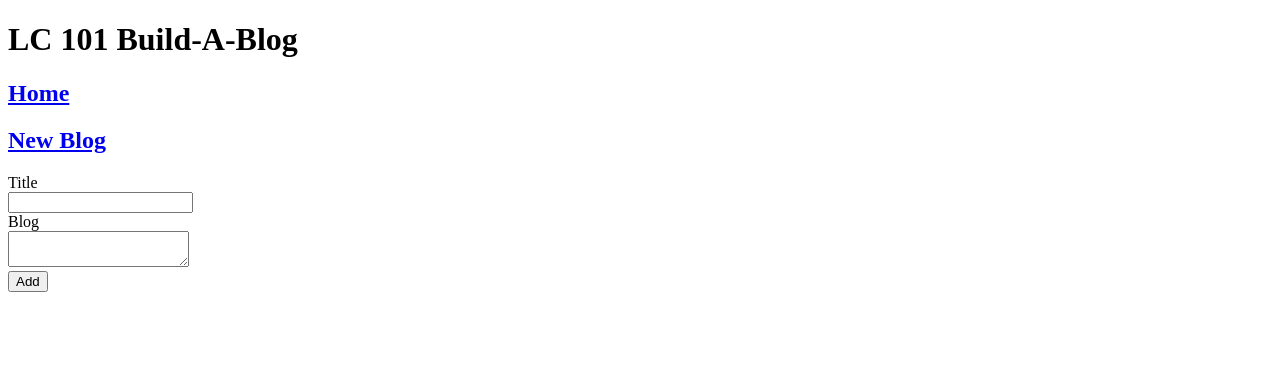
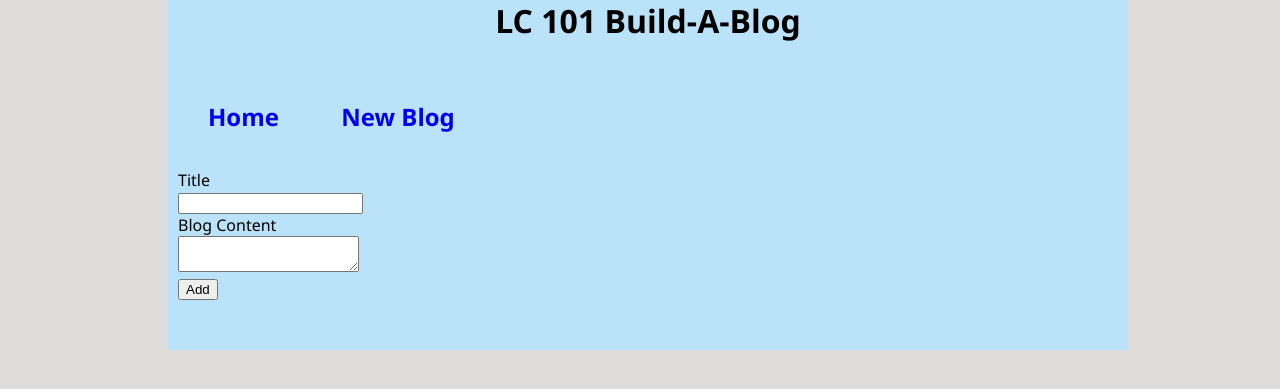
Before and after one commit to ljnezzy/build-a-blog, a Python web app: template templates/new-post.html in a window 1280 px wide. Shown: the top 389 px of the page. Run offline with Jinja, Linux system fonts and the light colour scheme; the template is opened without the code that fills it, so the values that code supplies are empty.

Commit message:
almosst complete

```diff
--- a/main.py
+++ b/main.py
@@ -59,13 +59,13 @@ class NewPost(Handler):
 
         if (not new_blog_title) or (new_blog_title.strip() == ""):
             have_error = True
-            error = "Please give your blog a title."
+            error = "A Title is required."
         else:
             error = ""
 
         if (not new_blog_body) or (new_blog_body.strip() == ""):
             have_error = True
-            error = "Please write something."
+            error = "Something must be entered."
 
 
         if not have_error:
--- a/templates/base.html
+++ b/templates/base.html
@@ -1,29 +1,82 @@
 <!DOCTYPE html>
 <html>
-    <style type="text/css">
-
+    <head>
+        <title>LC 101 Build-A-Blog</title>
+            <style>
             .error {
                 color: red;
             }
-        a {
-            color: black
-            text-decoration:none
+            body {
+            	width: 100%;
+            	background-color: #DFDCDC;
+            	font-family: Segoe, "Segoe UI", "DejaVu Sans", "Trebuchet MS", Verdana, sans-serif;
+            	margin-right: 50px;
+            	font-size: 16px;
+
             	}
+
+            .container-fluid{
+            	max-width: 960px;
+            	margin-right: auto;
+            	margin-left: auto;
+            	background-color: #BAE2F8;
+            	margin-top: -22px;
+
+            }
+
+            header{
+            	text-transform: capitalize;
+            	font-size: medium;
+            	text-align: center;
+            }
+            .nav{
+                display: inline-block;
+
+            }
+            a{
+            	text-decoration: none;
+                text-transform: capitalize;
+            }
+            nav a{
+            	text-decoration: none;
+            	color: #0100A1;
+            	font-weight: 500;
+            }
+            li{
+            	text-decoration: none;
+            	list-style-type: none;
+                display: inline-block;
+                padding-right: 30px;
+            }
+            a:hover {
+            	outline-width: 0;
+            	font-weight: bold;
+            	color: #0015FF;
+            }
+            .content {
+                padding-left: 10px;
+                padding-bottom: 50px;
+            }
+            h3 {
+                text-transform: capitalize;
+            }
+
             </style>
-    <head>
-        <title>LC 101 Build-A-Blog</title>
     </head>
     <body>
-        <heading><h1>LC 101 Build-A-Blog</h1></heading>
+        <div class=container-fluid>
+            <header><h1>LC 101 Build-A-Blog</h1></header>
                 <div class=nav>
-            <h2>
-                <a href="/">Home</a>
-            </h2>
-            <h2>
-                <a href="/new-post">New Blog</a>
-            </h2>
+                    <ul>
+                        <li><h2><a href="/">Home</a></h2></li>
+                        &ensp;&ensp;&ensp;
+                        <li><h2><a href="/new-post">New Blog</a></h2></li>
+                    </ul>
                 </div>
+                <div class=content>
                     {% block content %}
                     {% endblock %}
+                </div>
+        </div>
     </body>
 </html>
--- a/templates/new-post.html
+++ b/templates/new-post.html
@@ -8,7 +8,7 @@
         <input type="text" name="title" value="{{ new_blog_title }}">
     </label>
     <label>
-        <div>Blog</div>
+        <div>Blog Content</div>
         <textarea name="text">{{ new_blog_body }}</textarea>
     </label>
     <div class="error">{{ error }}</div>
```
Also changed, not shown: templates/front_page.html (deleted, +0 -32 lines), 1 other file. Lines whose indentation alone changed are shown as unchanged.
